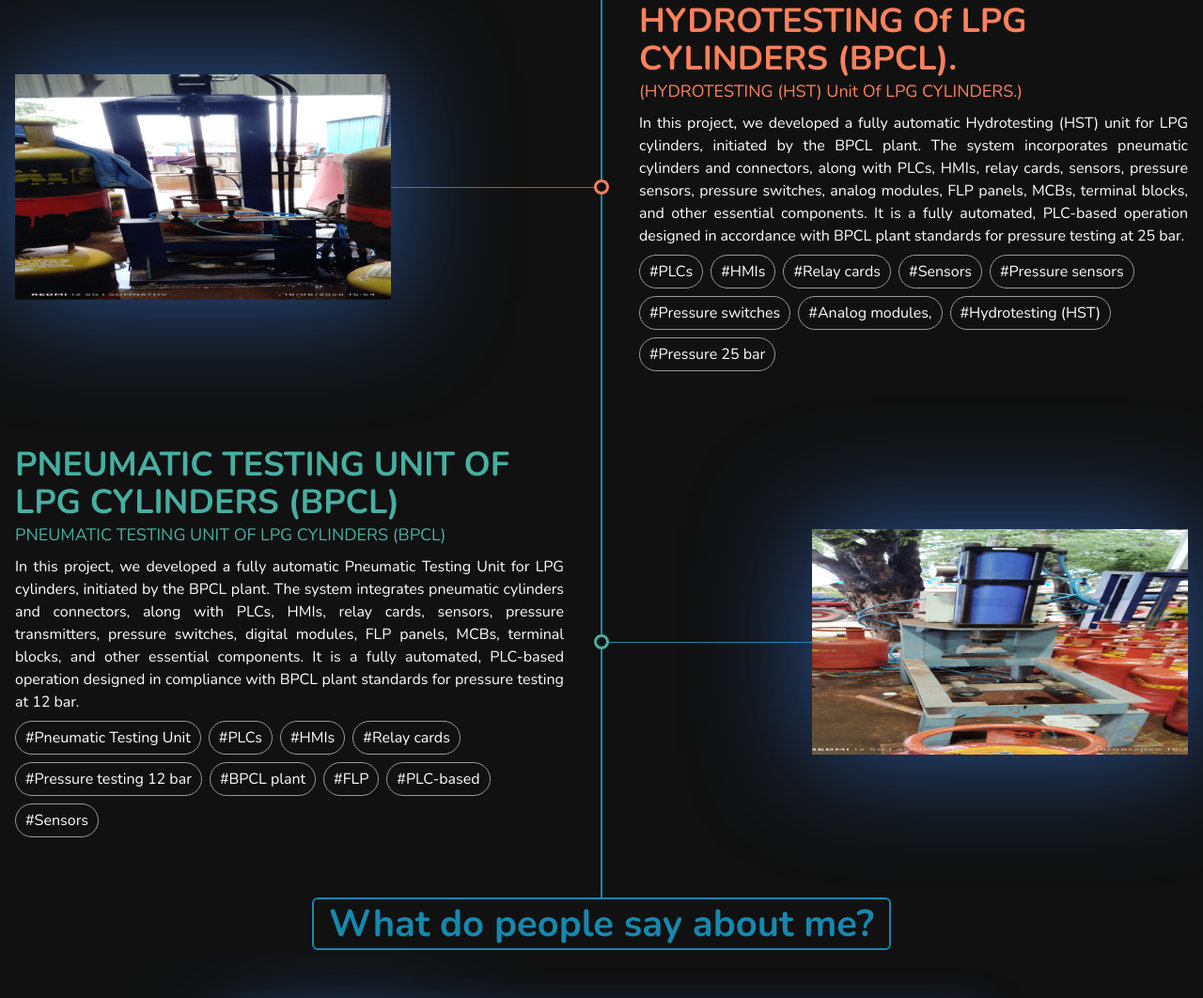
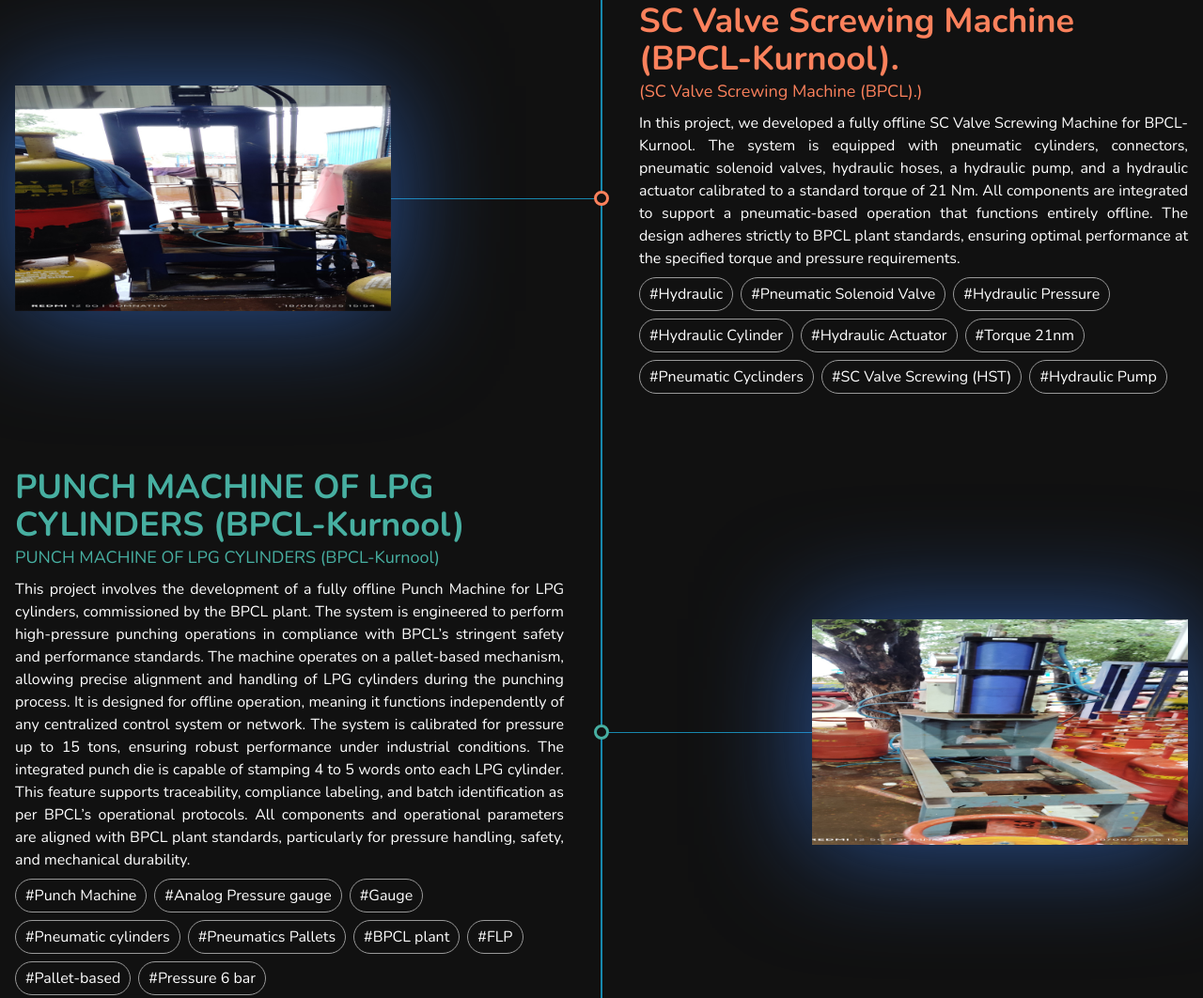
Before and after one commit to Vishwakarma-Somnath/Project, a website: page index.html in a window 1280 px wide. Shown: the part 4507-5569 px from the top of the page at 94% size. Drawn offline with nearby package versions, Linux system fonts and the light colour scheme; a script that the page names is missing.

Commit message:
Update index.html

```diff
--- a/index.html
+++ b/index.html
@@ -1458,11 +1458,11 @@
             <img
               class="max-w-[400px] w-full mr-auto relative z-10 drop-shadow-[0_0px_60px_rgba(59,130,246,0.6)]"
               src="./images/9.jpg"
-              alt="HYDROTESTING (HST) Unit Of LPG CYLINDERS."
+              alt="SC Valve Screwing Machine (BPCL)."
             />
             <span
               class="flex group-hover:-top-14 ease-jump duration-200 bg-[#fc815c] sm:absolute left-1/2 sm:-translate-x-1/2 top-5 px-2 py-1 text-sm sm:text-base mt-2 rounded w-max items-center gap-1 after:hidden sm:after:block after:w-4 after:h-4 after:bg-inherit after:absolute after:left-1/2 after:-translate-x-1/2 after:rotate-45 after:-bottom-2"
-              >HYDROTESTING (HST) Unit Of LPG CYLINDERS.
+              >SC Valve Screwing Machine (BPCL).
               <svg
                 xmlns="http://www.w3.org/2000/svg"
                 width="16"
@@ -1487,60 +1487,60 @@
 
         <div class="w-full">
           <h3 class="text-[#fc815c] font-bold text-2xl md:text-4xl">
-            HYDROTESTING Of LPG CYLINDERS (BPCL).
+            SC Valve Screwing Machine (BPCL-Kurnool).
           </h3>
           <span class="text-[#fc815c] text-base md:text-lg"
-            >(HYDROTESTING (HST) Unit Of LPG CYLINDERS.)</span
+            >(SC Valve Screwing Machine (BPCL).)</span
           >
           <p class="text-justify text-sm md:text-base mt-2">
-            In this project, we developed a fully automatic Hydrotesting (HST) unit for LPG cylinders, initiated by the BPCL plant. The system incorporates pneumatic cylinders and connectors, along with PLCs, HMIs, relay cards, sensors, pressure sensors, pressure switches, analog modules, FLP panels, MCBs, terminal blocks, and other essential components. It is a fully automated, PLC-based operation designed in accordance with BPCL plant standards for pressure testing at 25 bar.
+            In this project, we developed a fully offline SC Valve Screwing Machine for BPCL-Kurnool. The system is equipped with pneumatic cylinders, connectors, pneumatic solenoid valves, hydraulic hoses, a hydraulic pump, and a hydraulic actuator calibrated to a standard torque of 21 Nm. All components are integrated to support a pneumatic-based operation that functions entirely offline. The design adheres strictly to BPCL plant standards, ensuring optimal performance at the specified torque and pressure requirements.
           </p>
 
           <ul class="flex flex-wrap gap-2 mt-2">
             <li
               class="border rounded-[50px] border-[#999] px-[10px] py-[5px] text-sm md:text-base"
             >
-              #PLCs
-            </li>
-            <li
-              class="border rounded-[50px] border-[#999] px-[10px] py-[5px] text-sm md:text-base"
-            >
-              #HMIs
-            </li>
-            <li
-              class="border rounded-[50px] border-[#999] px-[10px] py-[5px] text-sm md:text-base"
-            >
-              #Relay cards
-            </li>
-            <li
-              class="border rounded-[50px] border-[#999] px-[10px] py-[5px] text-sm md:text-base"
-            >
-              #Sensors
-            </li>
-            <li
-              class="border rounded-[50px] border-[#999] px-[10px] py-[5px] text-sm md:text-base"
-            >
-              #Pressure sensors
-            </li>
-            <li
-              class="border rounded-[50px] border-[#999] px-[10px] py-[5px] text-sm md:text-base"
-            >
-              #Pressure switches
-            </li>
-            <li
-              class="border rounded-[50px] border-[#999] px-[10px] py-[5px] text-sm md:text-base"
-            >
-              #Analog modules,
-            </li>
-            <li
-              class="border rounded-[50px] border-[#999] px-[10px] py-[5px] text-sm md:text-base"
-            >
-              #Hydrotesting (HST)
-            </li>
-            <li
-              class="border rounded-[50px] border-[#999] px-[10px] py-[5px] text-sm md:text-base"
-            >
-              #Pressure 25 bar
+              #Hydraulic
+            </li>
+            <li
+              class="border rounded-[50px] border-[#999] px-[10px] py-[5px] text-sm md:text-base"
+            >
+              #Pneumatic Solenoid Valve
+            </li>
+            <li
+              class="border rounded-[50px] border-[#999] px-[10px] py-[5px] text-sm md:text-base"
+            >
+              #Hydraulic Pressure
+            </li>
+            <li
+              class="border rounded-[50px] border-[#999] px-[10px] py-[5px] text-sm md:text-base"
+            >
+              #Hydraulic Cylinder
+            </li>
+            <li
+              class="border rounded-[50px] border-[#999] px-[10px] py-[5px] text-sm md:text-base"
+            >
+              #Hydraulic Actuator
+            </li>
+            <li
+              class="border rounded-[50px] border-[#999] px-[10px] py-[5px] text-sm md:text-base"
+            >
+              #Torque 21nm
+            </li>
+            <li
+              class="border rounded-[50px] border-[#999] px-[10px] py-[5px] text-sm md:text-base"
+            >
+              #Pneumatic Cyclinders
+            </li>
+            <li
+              class="border rounded-[50px] border-[#999] px-[10px] py-[5px] text-sm md:text-base"
+            >
+              #SC Valve Screwing (HST)
+            </li>
+            <li
+              class="border rounded-[50px] border-[#999] px-[10px] py-[5px] text-sm md:text-base"
+            >
+              #Hydraulic Pump
             </li>
           </ul>
         </div>
@@ -1551,40 +1551,40 @@
       >
         <div class="order-2 sm:order-1 w-full">
           <h3 class="text-[#47afa1] font-bold text-2xl md:text-4xl">
-            PNEUMATIC TESTING UNIT OF LPG CYLINDERS (BPCL)
+            PUNCH MACHINE OF LPG CYLINDERS (BPCL-Kurnool)
           </h3>
           <span class="text-[#47afa1] text-base md:text-lg"
-            >PNEUMATIC TESTING UNIT OF LPG CYLINDERS (BPCL)</span
+            >PUNCH MACHINE OF LPG CYLINDERS (BPCL-Kurnool)</span
           >
           <p class="text-justify text-sm md:text-base mt-2">
-            In this project, we developed a fully automatic Pneumatic Testing Unit for LPG cylinders, initiated by the BPCL plant. The system integrates pneumatic cylinders and connectors, along with PLCs, HMIs, relay cards, sensors, pressure transmitters, pressure switches, digital modules, FLP panels, MCBs, terminal blocks, and other essential components. It is a fully automated, PLC-based operation designed in compliance with BPCL plant standards for pressure testing at 12 bar.
+            This project involves the development of a fully offline Punch Machine for LPG cylinders, commissioned by the BPCL plant. The system is engineered to perform high-pressure punching operations in compliance with BPCL’s stringent safety and performance standards. The machine operates on a pallet-based mechanism, allowing precise alignment and handling of LPG cylinders during the punching process. It is designed for offline operation, meaning it functions independently of any centralized control system or network. The system is calibrated for pressure up to 15 tons, ensuring robust performance under industrial conditions. The integrated punch die is capable of stamping 4 to 5 words onto each LPG cylinder. This feature supports traceability, compliance labeling, and batch identification as per BPCL’s operational protocols. All components and operational parameters are aligned with BPCL plant standards, particularly for pressure handling, safety, and mechanical durability.
           </p>
 
           <ul class="flex flex-wrap gap-2 mt-2">
             <li
               class="border rounded-[50px] border-[#999] px-[10px] py-[5px] text-sm md:text-base"
             >
-              #Pneumatic Testing Unit
-            </li>
-            <li
-              class="border rounded-[50px] border-[#999] px-[10px] py-[5px] text-sm md:text-base"
-            >
-              #PLCs
-            </li>
-            <li
-              class="border rounded-[50px] border-[#999] px-[10px] py-[5px] text-sm md:text-base"
-            >
-              #HMIs
-            </li>
-            <li
-              class="border rounded-[50px] border-[#999] px-[10px] py-[5px] text-sm md:text-base"
-            >
-              #Relay cards
-            </li>
-            <li
-              class="border rounded-[50px] border-[#999] px-[10px] py-[5px] text-sm md:text-base"
-            >
-              #Pressure testing 12 bar
+              #Punch Machine
+            </li>
+            <li
+              class="border rounded-[50px] border-[#999] px-[10px] py-[5px] text-sm md:text-base"
+            >
+              #Analog Pressure gauge
+            </li>
+            <li
+              class="border rounded-[50px] border-[#999] px-[10px] py-[5px] text-sm md:text-base"
+            >
+              #Gauge
+            </li>
+            <li
+              class="border rounded-[50px] border-[#999] px-[10px] py-[5px] text-sm md:text-base"
+            >
+              #Pneumatic cylinders
+            </li>
+            <li
+              class="border rounded-[50px] border-[#999] px-[10px] py-[5px] text-sm md:text-base"
+            >
+              #Pneumatics Pallets
             </li>
             <li
               class="border rounded-[50px] border-[#999] px-[10px] py-[5px] text-sm md:text-base"
@@ -1599,12 +1599,12 @@
             <li
               class="border rounded-[50px] border-[#999] px-[10px] py-[5px] text-sm md:text-base"
             >
-              #PLC-based
-            </li>
-            <li
-              class="border rounded-[50px] border-[#999] px-[10px] py-[5px] text-sm md:text-base"
-            >
-              #Sensors
+              #Pallet-based
+            </li>
+            <li
+              class="border rounded-[50px] border-[#999] px-[10px] py-[5px] text-sm md:text-base"
+            >
+              #Pressure 6 bar
             </li>
           </ul>
         </div>
```
